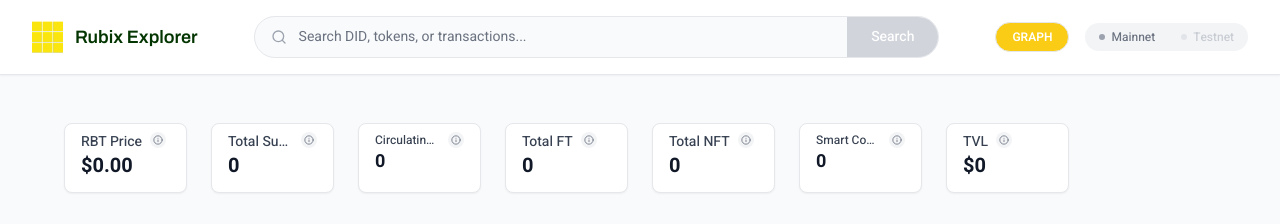
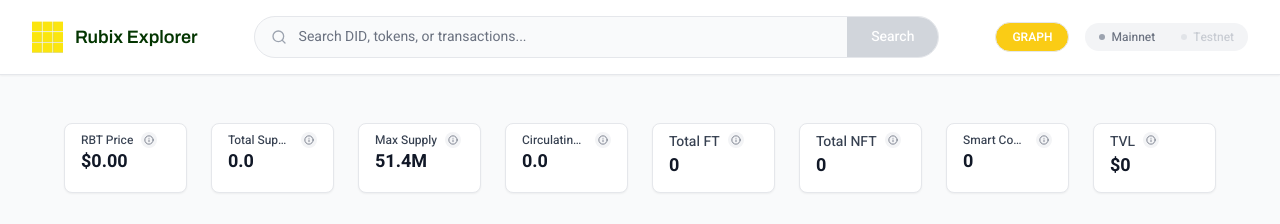
Before and after one commit to rubixchain/rubix-de-explorer-ui, a React (Vite) app: page / in a window 1280 px wide. Shown: the top 224 px of the page. Built offline with nearby package versions, Linux system fonts and the light colour scheme; no server answers.

Commit message:
added max supply card

```diff
--- a/src/components/common/MetricsDashboard.tsx
+++ b/src/components/common/MetricsDashboard.tsx
@@ -1,4 +1,4 @@
-import React, { useState, useRef, useEffect } from "react";
+import React, { useState, useRef } from "react";
 import { motion } from "framer-motion";
 import { Card } from "@/components/ui/Card";
 import { BanterLoader } from "@/components/ui/BanterLoader";
@@ -8,13 +8,7 @@
   TrendingUp,
   TrendingDown,
   Activity,
-  DollarSign,
-  Circle,
-  Square,
-  Hexagon,
-  Image,
   Info,
-  BarChart3,
 } from "lucide-react";
 import { NetworkMetrics } from "@/types";
 import { useMetrics } from "@/hooks/useMetrics";
@@ -24,8 +18,6 @@
   value: string;
   change?: string;
   changeType?: "positive" | "negative" | "neutral";
-  icon: React.ComponentType<{ className?: string }>;
-  color: string;
   loading?: boolean;
   tooltip?: string;
 }
@@ -35,23 +27,14 @@
   value,
   change,
   changeType = "neutral",
-  icon: Icon,
-  color,
   loading = false,
   tooltip,
 }) => {
   const [showTooltip, setShowTooltip] = useState(false);
-  const [tooltipPosition, setTooltipPosition] = useState<"top" | "bottom">(
-    "top"
-  );
-  const [tooltipCoords, setTooltipCoords] = useState({ x: 0, y: 0 });
   const iconRef = useRef<HTMLDivElement>(null);
-  const [tooltipAlign, setTooltipAlign] = useState<"left" | "center" | "right">(
-    "center"
-  );
   const [tooltipStyle, setTooltipStyle] = useState<React.CSSProperties>({});
   const isSmallTitle =
-    title === "Circulating Supply" || title === "Smart Contracts";
+    title === "Circulating Supply" || title === "Smart Contracts" || title === "Max Supply" || title === "Total Supply" || title === "RBT Price";
 
   return (
     <Card className="bg-white dark:bg-gray-800 border border-gray-200 dark:border-gray-700 h-[70px] !p-2 overflow-visible">
@@ -144,9 +127,7 @@
 
             {/* Large value - Responsive sizing */}
             <div
-              className={`font-bold text-gray-900 dark:text-white truncate ${
-                isSmallTitle ? "text-lg" : "text-xl"
-              }`}
+              className="font-bold text-gray-900 dark:text-white overflow-hidden text-lg"
               title={value}
             >
               {value}
@@ -210,6 +191,13 @@
     return num.toLocaleString("en-US");
   };
 
+  const formatSupply = (num: number): string => {
+    if (num >= 1_000_000_000) return `${(num / 1_000_000_000).toFixed(1)}B`;
+    if (num >= 1_000_000) return `${(num / 1_000_000).toFixed(1)}M`;
+    if (num >= 1_000) return `${(num / 1_000).toFixed(1)}K`;
+    return num.toFixed(1);
+  };
+
   const formatLargeCurrency = (num: number): string => {
     if (num >= 1000000000) {
       return `$${(num / 1000000000).toFixed(1)}B`;
@@ -227,55 +215,47 @@
     {
       title: "RBT Price",
       value: `$${currentMetrics.rbt_price?.toFixed(2) ?? "0.00"}`,
-      icon: DollarSign,
-      color: "text-green-600",
       tooltip: "Price of a single RBT token in USD.",
     },
     {
       title: "Total Supply",
-      value: formatNumber(currentMetrics.total_supply ?? 0),
-      icon: Circle,
-      color: "text-primary-600",
+      value: formatSupply(currentMetrics.total_supply ?? 0),
       tooltip:
         "Total supply refers to the total amount of Rubix tokens that currently exist, including those in circulation and those held in reserve.",
     },
     {
+      title: "Max Supply",
+      value: formatSupply(51_400_000),
+      tooltip:
+        "Max supply refers to the maximum amount of Rubix tokens that will ever be created, as defined by the protocol.",
+    },
+    {
       title: "Circulating Supply",
-      value: formatNumber(currentMetrics.circulating_supply ?? 0),
-      icon: Activity,
-      color: "text-pink-600",
+      value: formatSupply(currentMetrics.circulating_supply ?? 0),
       tooltip:
         "Circulating supply refers to the total amount of Rubix tokens currently available and circulating in the market.",
     },
     {
       title: "Total FT",
       value: formatNumber(currentMetrics.ft_count ?? 0),
-      icon: Square,
-      color: "text-tertiary-600",
       tooltip:
         "Fungible Tokens (FT) are digital assets that are interchangeable and identical, representing standardized units of value.",
     },
     {
       title: "Total NFT",
       value: formatNumber(currentMetrics.nft_count ?? 0),
-      icon: Image,
-      color: "text-pink-600",
       tooltip:
         "Non-Fungible Tokens (NFT) are unique digital assets that represent ownership of specific items, art, or collectibles.",
     },
     {
       title: "Smart Contracts",
       value: formatNumber(currentMetrics.sc_count ?? 0),
-      icon: Hexagon,
-      color: "text-primary-600",
       tooltip:
         "Smart contracts are self-executing programs deployed on the blockchain that automatically execute when predefined conditions are met.",
     },
     {
       title: "TVL",
       value: formatLargeCurrency(currentMetrics.tvl ?? 0),
-      icon: BarChart3,
-      color: "text-indigo-600",
       tooltip:
         "Total Value Locked (TVL) represents the total USD value of assets locked in the Rubix network.",
     },
@@ -327,10 +307,6 @@
             <MetricCard
               title={metric.title}
               value={metric.value}
-              // change={metric.change?.text}
-              // changeType={metric.change?.isPositive ? 'positive' : 'negative'}
-              icon={metric.icon}
-              color={metric.color}
               loading={isLoading}
               tooltip={metric.tooltip}
             />
--- a/src/types/index.ts
+++ b/src/types/index.ts
@@ -82,6 +82,7 @@
 export interface NetworkMetrics {
   circulating_supply: number;
   total_supply: number;
+  max_supply?: number;
   ft_count: number;
   nft_count: number;
   sc_count: number;
```
